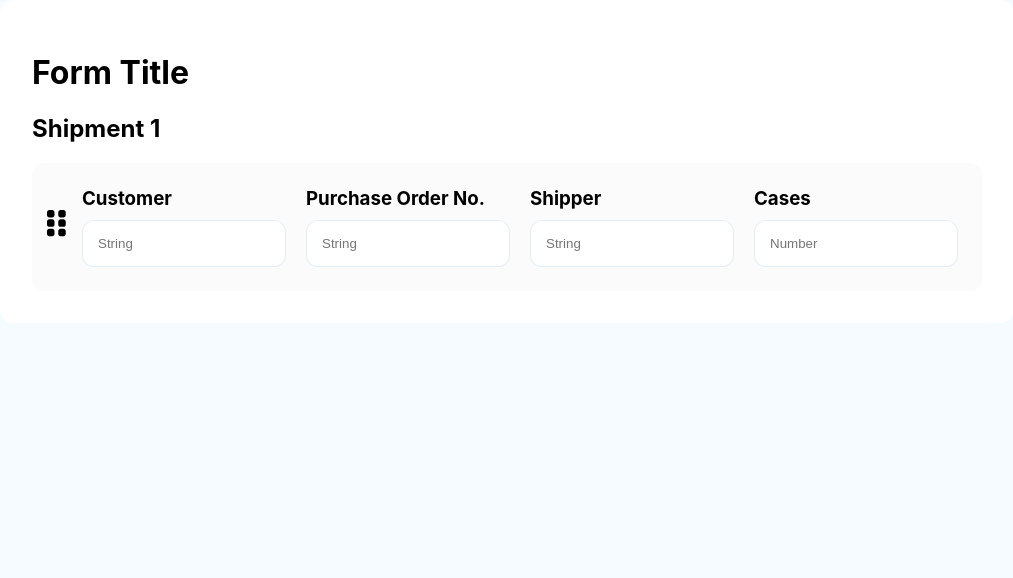
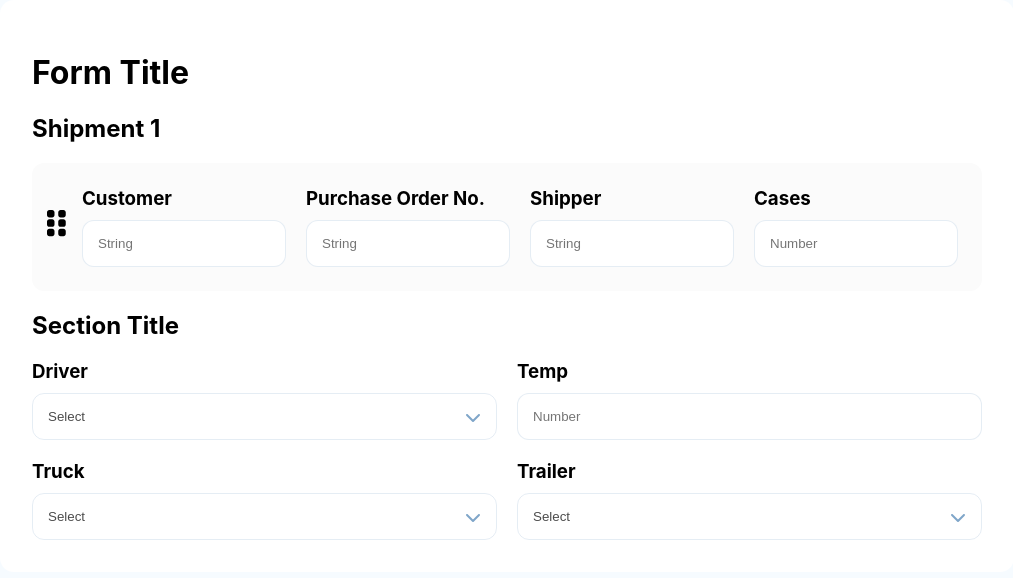
Before and after one commit to SomeChineseGuy/Practice-Projects, a React (Create React App) app in the folder 04-form/form/: page / in a window 1280 px wide. Shown: the top 578 px of the page, without its empty margins (133-1146 px from the left). Built offline with nearby package versions, Linux system fonts and the light colour scheme; the HTML template or start-up script is replaced by a standard one.

Commit message:
Removed none use file and updated components

```diff
--- a/04-form/form/src/App.js
+++ b/04-form/form/src/App.js
@@ -1,14 +1,13 @@
 import './variable.css';
 import './App.css';
-import {FormItem} from './componets/FormItem';
 import {FormContainer} from './componets/FormContainer';
 import {useState} from 'react';
 
-import { FontAwesomeIcon } from '@fortawesome/react-fontawesome'
-import { faGripVertical } from '@fortawesome/free-solid-svg-icons'
+
 
 function App() {
   const [items, setItems] = useState(
+    [
     {
       id: 5,
       sectionTitle: 'Shipment 1',
@@ -65,49 +64,152 @@ function App() {
               prop: 'cases',
             }
           ]
-        }
+        },
+        {
+          id: 26,
+          type: 'element-group',
+          width: '12',
+          list: [
+            {
+              id: 27,
+              entity_id: '',
+              name: 'Customer',
+              placeholder: 'String',
+              value: '',
+              type: 'string',
+              width: '3',
+              prop: 'customer',
+            },
+            {
+              id: 28,
+              entity_id: '',
+              name: 'Purchase Order No.',
+              placeholder: 'String',
+              value: '',
+              type: 'string',
+              width: '3',
+              prop: 'purchase_order_no',
+            },
+            {
+              id: 29,
+              entity_id: '',
+              name: 'Shipper',
+              placeholder: 'String',
+              value: '',
+              type: 'string',
+              width: '3',
+              prop: 'shipper',
+            },
+            {
+              id: 210,
+              entity_id: '',
+              name: 'Cases',
+              placeholder: 'Number',
+              value: '',
+              type: 'number',
+              width: '3',
+              prop: 'cases',
+            }
+          ]
+        },
+        {
+          id: 36,
+          type: 'element-group',
+          width: '12',
+          list: [
+            {
+              id: 37,
+              entity_id: '',
+              name: 'Customer',
+              placeholder: 'String',
+              value: '',
+              type: 'string',
+              width: '3',
+              prop: 'customer',
+            },
+            {
+              id: 38,
+              entity_id: '',
+              name: 'Purchase Order No.',
+              placeholder: 'String',
+              value: '',
+              type: 'string',
+              width: '3',
+              prop: 'purchase_order_no',
+            },
+            {
+              id: 39,
+              entity_id: '',
+              name: 'Shipper',
+              placeholder: 'String',
+              value: '',
+              type: 'string',
+              width: '3',
+              prop: 'shipper',
+            },
+            {
+              id: 310,
+              entity_id: '',
+              name: 'Cases',
+              placeholder: 'Number',
+              value: '',
+              type: 'number',
+              width: '3',
+              prop: 'cases',
+            }
+          ]
+        },
       ]
-    }
-    // {
-    // sectionTitle: "Section Title",
-    // row: 2,
-    // column: 2,
-    // formType: 'normal',
-    // list: [
-    //   {
-    //     name: "Driver",
-    //     type: 'dropdown',
-    //     id:1,
-    //     required: true,
-    //     elements: [{ id: 1, value: 'Steve' }, { id: 2, value: 'Mike' }]
-    //   },
-    //   {
-    //     name: "Temp",
-    //     type: 'number',
-    //     id: 2,
-    //     required: true,
-    //   },
+    },
+    {
+    sectionTitle: "Section Title",
+    row: 2,
+    column: 2,
+    id: 999,
+    formType: 'normal',
+    elements: [
+      {
+        id: 16,
+        type: 'element-group',
+        width: '12',
+        list: [
+          {
+            name: "Driver",
+            type: 'dropdown',
+            id: 11,
+            required: true,
+            elements: [{ id: 1, value: 'Steve' }, { id: 2, value: 'Mike' }]
+          },
+          {
+            name: "Temp",
+            type: 'number',
+            placeholder: "Number",
+            id: 12,
+            required: true,
+          },
 
-    //   {
-    //     id: 3,
-    //     name: 'Truck',
-    //     type: 'dropdown',
-    //     width: '6',
-    //     prop: 'driver',
-    //     required: true,
-    //     elements: [{ id: 1, value: 'Steve' }, { id: 2, value: 'Mike' }]
-    //   },
-    //   {
-    //     id: 4,
-    //     name: 'Trailer',
-    //     type: 'dropdown',
-    //     width: '6',
-    //     prop: 'trailer',
-    //     required: true,
-    //     elements: [{ id: 1, value: 'Steve' }, { id: 2, value: 'Mike' }]
-    //   },
-    // ]}
-    );
+          {
+            id: 13,
+            name: 'Truck',
+            type: 'dropdown',
+            width: '6',
+            prop: 'driver',
+            required: true,
+            elements: [{ id: 1, value: 'Steve' }, { id: 2, value: 'Mike' }]
+          },
+          {
+            id: 222,
+            name: 'Trailer',
+            type: 'dropdown',
+            width: '6',
+            prop: 'trailer',
+            required: true,
+            elements: [{ id: 1, value: 'Steve' }, { id: 2, value: 'Mike' }]
+          },
+        ]
+      }
+    ]}
+  ]);
   const [selected, setSelected] = useState(null);
 
   const pickUser = (selection) => {
@@ -117,23 +219,15 @@ function App() {
   return (
     <div className="App" >
       <h1>Form Title</h1>
-      <section className="section-container">
-        <h2>{items.sectionTitle}</h2>
-        <div className={`form-container ${items.draggable ? "draggable" : ""}` } style={{gridTemplateColumns: `repeat(${items.column}, 1fr)`}} >
-          {items.draggable && <FontAwesomeIcon icon={faGripVertical} className="drag-dots" />}
-          {items && items.elements[0].list.map((item) => {
-            return <FormItem
-              key={item.id}
-              elements={item.elements}
-              name={item.name}
-              type={item.type}
-              placeholder={item.placeholder}
-              selected={selected}
-              pickUser={pickUser}
-            />
-          })}
-        </div>
-      </section>
+      {items && items.map(form => {
+        return <FormContainer
+          key={form.id}
+          sectionTitle={form.sectionTitle}
+          draggable={form.draggable}
+          column={form.column}
+          elements={form.elements}
+        />
+      })}
     </div>
   );
 }
--- a/04-form/form/src/componets/FormContainer.js
+++ b/04-form/form/src/componets/FormContainer.js
@@ -3,13 +3,28 @@ import {FormItem} from './FormItem';
 import '../variable.css';
 import './FormContainer.css'
 
+import { FontAwesomeIcon } from '@fortawesome/react-fontawesome'
+import { faGripVertical } from '@fortawesome/free-solid-svg-icons'
+
 export const FormContainer = (props) => {
-
+  const {sectionTitle, draggable, column, elements} = props;
 
 
   return (
-    <div>
-      <h1>Form Title</h1>
+    <section className="section-container">
+    <h2>{sectionTitle}</h2>
+    <div className={`form-container ${draggable ? "draggable" : ""}` } style={{gridTemplateColumns: `repeat(${column}, 1fr)`}} >
+      {draggable && <FontAwesomeIcon icon={faGripVertical} className="drag-dots" />}
+      {elements && elements[0].list.map((item) => {
+        return <FormItem
+          key={item.id}
+          elements={item.elements}
+          name={item.name}
+          type={item.type}
+          placeholder={item.placeholder}
+        />
+      })}
     </div>
+  </section>
   )
 }
```
Also changed, not shown: 04-form/form/src/componets/DropDownContainer.js (deleted, +0 -63 lines), 04-form/form/src/componets/DropdownContainer.css (deleted).
